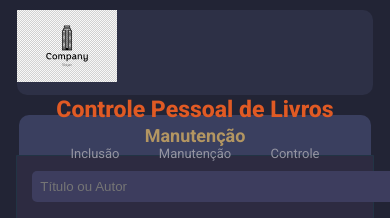
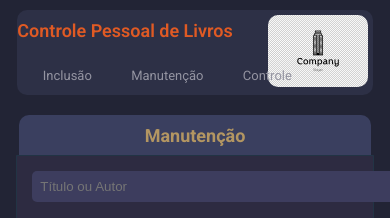
Before and after one commit to AlexandreCassilhas/JavaScript, a React (Vite) app in the folder react-course/controle-livros/: page /lista in a window 390 px wide. Shown: the top 218 px of the page. Built offline with nearby package versions, Linux system fonts and the light colour scheme; no server answers.

Commit message:
app updates

```diff
--- a/react-course/controle-livros/src/ItemLista.jsx
+++ b/react-course/controle-livros/src/ItemLista.jsx
@@ -7,7 +7,7 @@ const ItemLista = (props) => {
       <td>{props.id}</td>
       <td>{props.titulo}</td>
       <td>{props.autor}</td>
-      <td>{props.ano}</td>
+      <td>{props.anoPublicacao}</td>
       <td>{Number(props.preco).toLocaleString("pt-br", {maximumFractionDigits: 2})}</td>
       <td><img src={props.foto} alt= "Capa do Livro" width="75" /></td>
       <td>
--- a/react-course/controle-livros/src/MenuSuperior.css
+++ b/react-course/controle-livros/src/MenuSuperior.css
@@ -1,9 +1,11 @@
 
 h1 {
-  font-weight: 800;
+  font-weight: 600;
+  font-size: 25px;
   color: #9494a1;
   text-align: start;
   margin-left: 25px;
+  margin-top: 25px;
 }
 
 h1 > a {
@@ -13,7 +15,7 @@ h1 > a {
 
 div.principal {
   background-color: #2d3046;
-  display:block;
+  display:inline-block;
   position: relative;
   flex-flow: row wrap;
   width: 100%;
@@ -25,6 +27,10 @@ div.principal {
 
 div.titulo {
   display: flex;
+  position: absolute;
+  flex-flow: row wrap;
+  top: 0;
+  left: 0;
 }
 
 div.navbar {
@@ -75,13 +81,24 @@ li > a:hover {
   color: white;
 }
 
+div.logo {
+  display: flex;
+  margin: 5px;
+}
+
+.logo > img {
+  justify-content: center;
+  margin: auto;
+  width: 100px;
+  border-radius: 20px;
+}
+
 @media screen and (max-width: 740px) {
 
   h1 {
     margin: 10px 0px;
     padding: 0px 0px;
-    text-align: center;
-    font-size: larger;
+    font-size: 15px;
   }
 
   h1 > a {
@@ -91,19 +108,22 @@ li > a:hover {
 
  div.principal {
   width: 95%;
+  display: flex;
   flex-flow: row wrap;
   }
 
   div.titulo {
   display: flex;
-  flex-flow: column wrap;
+  position: absolute;
+  flex-flow: row wrap;
 }
 
   div.navbar {
   position: relative;
   display: flex;
-  flex-flow: row wrap;
+  flex-flow: column wrap;
   justify-content: center;
+  margin-top: 45px;
   padding: 0px 0px;
   }
 
@@ -126,4 +146,16 @@ li > a:hover {
     border-radius: 3px;
   }
 
+  div.logo {
+    display: flex;
+    position: absolute;
+    top: 0;
+    right: 0;
+  }
+  .logo > img {
+  justify-content: right;
+  width: 100px;
+  border-radius: 10px;
 }
+
+}
--- a/react-course/controle-livros/src/MenuSuperior.jsx
+++ b/react-course/controle-livros/src/MenuSuperior.jsx
@@ -9,8 +9,8 @@ function MenuSuperior() {
 return(
 
     <div className="principal">
+      <div className="logo"><img src={logo} width={100} alt="logo" /></div>
       <div className="titulo">
-      <div className="logo"><img src={logo} width={100} alt="logo" /></div>
         <h1><a href="/">Controle Pessoal de Livros</a></h1>
       </div>
       <div className="navbar">
@@ -24,11 +24,4 @@ return(
   )
 }
 
-/*
-        <button onClick={() => setClickMenu('insert')}>Inclusão</button>
-        <button onClick={() => setClickMenu('list')}>Manutenção</button>
-        <button onClick={() => setClickMenu('resumo')}>Resumo</button>
-*/
-
-
 export default MenuSuperior;
```
